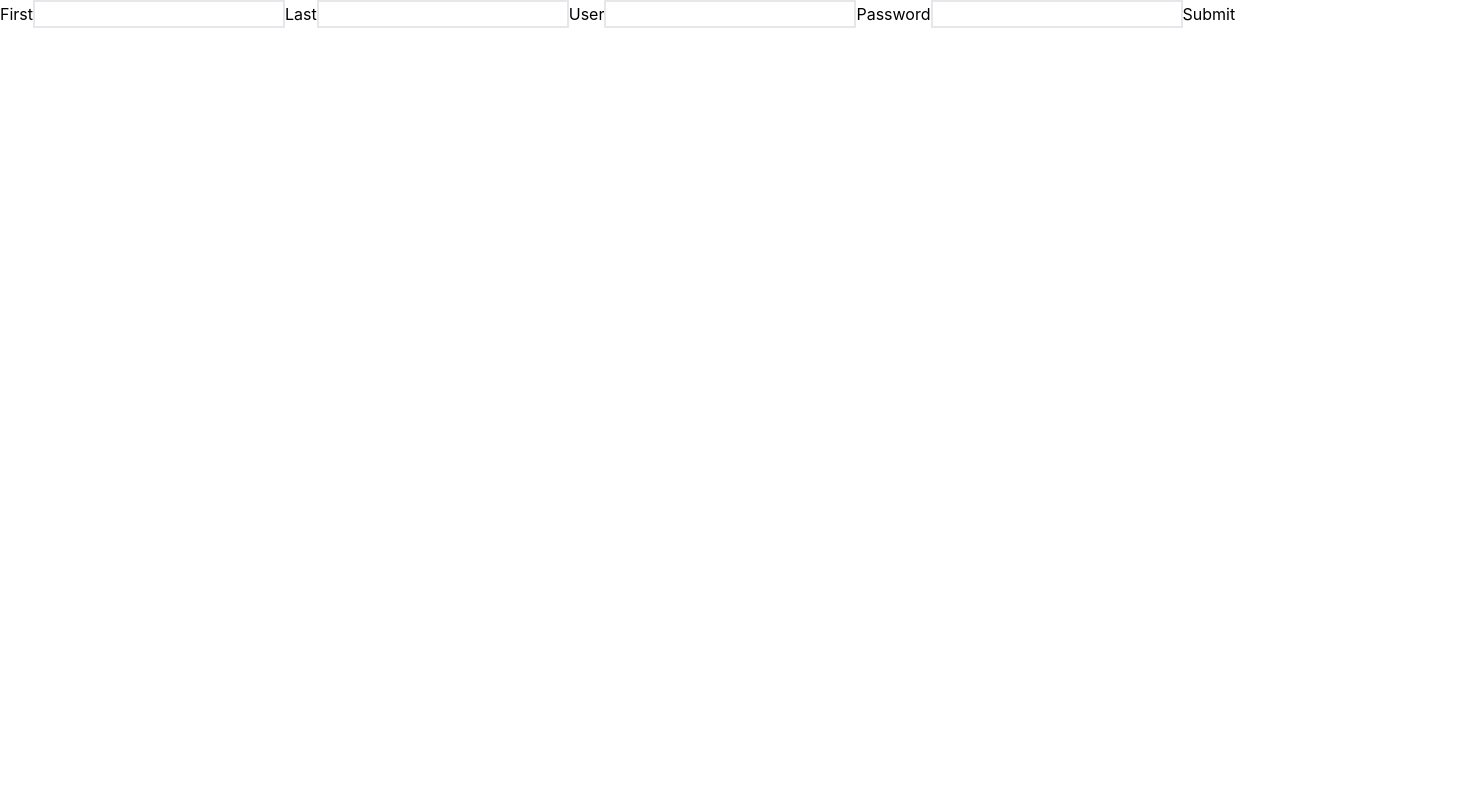
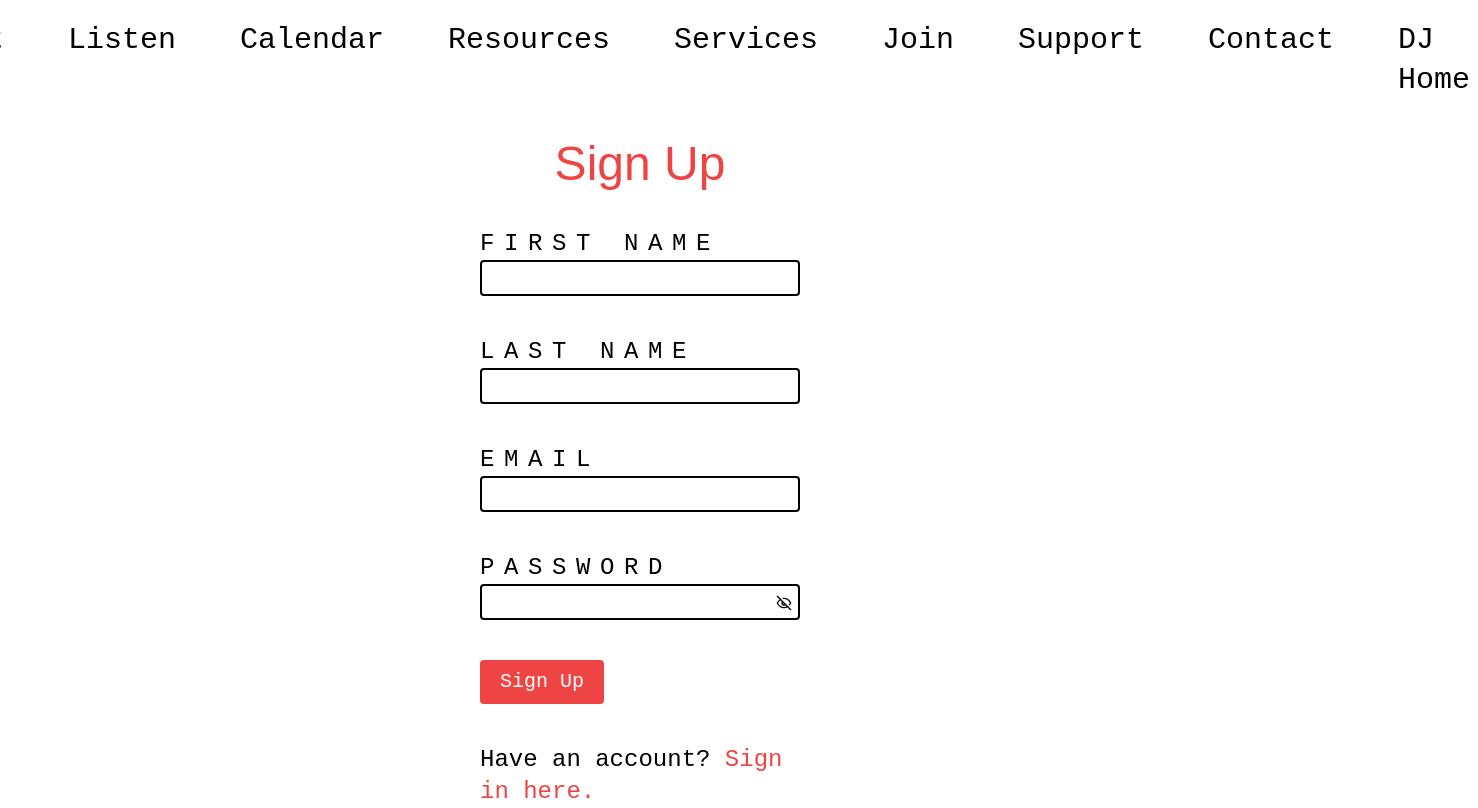
Before and after one commit to kwur/newer-kwur-site, a React (Create React App) app in the folder frontend/: page /signup in a window 1280 px wide. Shown: the whole page, 1478 px wide, since content can reach past the window. Built offline with nearby package versions, Linux system fonts and the light colour scheme; no server answers; a web font is replaced by a local one.

Commit message:
sign up page - styling and functionality

```diff
--- a/frontend/src/Components/Dashboard.js
+++ b/frontend/src/Components/Dashboard.js
@@ -27,7 +27,7 @@ const Dashboard = () => {
     <div className="flex justify-center">
         <div className="flex-col w-fit">
             <div className="font-header text-red-500 text-6xl pt-10 text-center">
-                {user?.firstName}'s Dashboard
+                { user && <span>{user.firstName}'s Dashboard</span>}  {/*  only show this once the user has loaded */}
             </div>
             <div className="text-red-500 font-subtitle text-4xl pt-10 text-center">
             </div>
--- a/frontend/src/Components/Login.js
+++ b/frontend/src/Components/Login.js
@@ -1,14 +1,17 @@
 import { useNavigate } from "react-router"
-import { useState } from "react"
+import { useEffect, useState } from "react"
 import { login } from "../utils/userUtils"
+import { Link } from "react-router-dom"
 import Header from "./Header"
 const Login = () => {
     const token = localStorage.getItem("token")
     const nav = useNavigate()
     const [showPassword, setShowPassword] = useState(false)
-    if(token) {
-        nav("/dashboard")
-    }
+    useEffect(() => {
+        if(localStorage.getItem("token"))  {
+            nav("/dj/dashboard")
+        }
+    })
     const handleLogin = (e) => {
         e.preventDefault()
         const username = e.target.username.value
@@ -35,14 +38,14 @@ const Login = () => {
                         Sign In
                     </div>
                     <div className="group flex flex-col pb-10 w-100">
-                        <label className="group-focus-within:text-red-500 pr-10 w-100 text-2xl font-subtitle" htmlFor="username">
-                            e m a i l
+                        <label className="tracking-mostwide group-focus-within:text-red-500 pr-10 w-100 text-2xl font-subtitle" htmlFor="username">
+                            EMAIL
                         </label>
                         <input id="username" type="text" className="font-mono rounded border-2 border-black focus:outline-red-500 p-1 w-100"/>
                     </div>
                     <div className="group flex flex-col pb-10 w-100">
-                        <label className="group-focus-within:text-red-500 pr-10 w-100 text-2xl font-subtitle" htmlFor="username">
-                            p a s s w o r d
+                        <label className="tracking-mostwide group-focus-within:text-red-500 pr-10 w-100 text-2xl font-subtitle" htmlFor="username">
+                            PASSWORD
                         </label>
                         <div className="flex flex-col w-100 relative">
                             <input type={`${showPassword === false ? "password" : "text"}`} id="password" className="font-mono rounded border-black border-2 group-focus:text-red-500 focus:outline-red-500 p-1 w-100"/>
@@ -53,7 +56,10 @@ const Login = () => {
                             </span>
                         </div>
                     </div>
-                    <input className="font-subtitle w-fit bg-red-500 px-5 py-2 text-xl hover:bg-red-600 hover:text-white hover:cursor-pointer rounded font-subtitle" type="submit"/>
+                    <input value="Sign In" className="font-subtitle w-fit bg-red-500 px-5 py-2 text-xl text-white hover:bg-red-700 hover:cursor-pointer rounded font-subtitle" type="submit"/>
+                    <div className="font-subtitle pt-10 text-2xl">
+                        No account? <Link className="text-red-500 hover:text-3xl hover:text-red-600" to="/signup">Sign up here.</Link>
+                    </div>
                 </div>
             </form>
         </div>
--- a/frontend/src/Components/Scheduler.js
+++ b/frontend/src/Components/Scheduler.js
@@ -2,12 +2,18 @@ import { useEffect, useState } from "react"
 import CreateShow from "./CreateShow"
 import Header from "./Header"
 import { findShowForUser } from "../utils/showUtils"
+import { useNavigate } from "react-router-dom"
 
 const Scheduler = () => {
     const [show, setShow] = useState(undefined)
+    const navigate = useNavigate()
     useEffect(() => {
         if(!show) {
             findShowForUser().then(result => {
+                if(result === 1) {
+                    // user is not logged in
+                    navigate("/login")
+                }
                 setShow(result)
             }).catch(e => console.log(e))
         }
@@ -15,6 +21,7 @@ const Scheduler = () => {
     return (
         <>
             <Header />
+            { console.log(show)}
             {show ?
             <>
                 You already have a show scheduled!
--- a/frontend/src/Components/Signup.js
+++ b/frontend/src/Components/Signup.js
@@ -1,13 +1,21 @@
 import { useNavigate } from "react-router-dom"
-import { signup } from "../utils/userUtils"
+import { login, signup } from "../utils/userUtils"
+import Header from "./Header"
+import { Link } from "react-router-dom"
+import { useState } from "react"
 const Signup = () => {
     const navigate = useNavigate()
+    const [showPassword, setShowPassword] = useState(false)
     const handleSignup = (e) => {
         e.preventDefault()
         const firstName = e.target.firstname.value
         const lastName = e.target.lastname.value
         const username = e.target.username.value
         const password = e.target.password.value
+        if(username.indexOf("@") < 0 || username.indexOf(".") < 0) {
+            alert("Please choose a valid email.")
+            return
+        }
         signup(firstName, lastName, username, password).then(result => {
             console.log("Login result", result)
             if(result === false) {
@@ -17,22 +25,71 @@ const Signup = () => {
                 alert("user already exists. sorry buddy")
             }
             else {
+                login(username, password).then(r => {
+                    if(r) {
                         navigate("/dj/dashboard")
                     }
-        })
+                }).catch(e => console.log(e))
+            }
+        }).catch(e => console.log(e))
     }
     return (<>
+        <Header />
+        <div className="flex justify-center pt-10">
         <form onSubmit={handleSignup}>
-            First
+        <div className="flex flex-col w-80">
+            <div className="font-header text-red-500 text-5xl text-center pb-10 ">
+                Sign Up
+            </div>
+            <div className="group flex flex-col pb-10 w-100">
+                <label className="tracking-mostwide group-focus-within:text-red-500 pr-10 w-100 text-2xl font-subtitle" htmlFor="username">
+                    FIRST NAME
+                </label>
+                <input id="firstname" type="text" className="font-mono rounded border-2 border-black focus:outline-red-500 p-1 w-100"/>
+            </div>
+            <div className="group flex flex-col pb-10 w-100">
+                <label className="tracking-mostwide group-focus-within:text-red-500 pr-10 w-100 text-2xl font-subtitle" htmlFor="username">
+                    LAST NAME
+                </label>
+                <input id="lastname" type="text" className="font-mono rounded border-2 border-black focus:outline-red-500 p-1 w-100"/>
+            </div>
+            <div className="group flex flex-col pb-10 w-100">
+                <label className="tracking-mostwide group-focus-within:text-red-500 pr-10 w-100 text-2xl font-subtitle" htmlFor="username">
+                    EMAIL
+                </label>
+                <input id="username" type="text" className="font-mono rounded border-2 border-black focus:outline-red-500 p-1 w-100"/>
+            </div>
+            <div className="group flex flex-col pb-10 w-100">
+                <label className="tracking-mostwide group-focus-within:text-red-500 pr-10 w-100 text-2xl font-subtitle" htmlFor="username">
+                    PASSWORD
+                </label>
+                <div className="flex flex-col w-100 relative">
+                    <input type={`${showPassword === false ? "password" : "text"}`} id="password" className="font-mono rounded border-black border-2 group-focus:text-red-500 focus:outline-red-500 p-1 w-100"/>
+                    <span className="right-2 top-[11px] absolute">
+                        <div className={showPassword === true ? "hover:cursor-pointer h-4 w-4 bg-no-repeat bg-show bg-cover": "hover:cursor-pointer h-4 w-4 bg-no-repeat bg-cover bg-hide"} onClick={() => setShowPassword(!showPassword)}>
+
+                        </div>
+                    </span>
+                </div>
+            </div>
+            <input value="Sign Up" className="font-subtitle w-fit bg-red-500 px-5 py-2 text-white text-xl hover:bg-red-700 hover:text-white hover:cursor-pointer rounded font-subtitle" type="submit"/>
+            <div className="font-subtitle pt-10 text-2xl">
+                Have an account? <Link className="text-red-500 hover:text-3xl hover:text-red-600" to="/login">Sign in here.</Link>
+            </div>
+       </div>
+    </form>
+            {/* <form onSubmit={handleSignup}>
+                First Name
                 <input id="firstname" type="text" className="border-2" />
-            Last
+                Last Name
                 <input id="lastname" type="text"  className="border-2"/>
-            User
+                Email
                 <input id="username" type="text"  className="border-2"/>
                 Password
                 <input id="password" type="password" className="border-2"/>
                 <input type="submit"/>
-        </form>
+            </form> */}
+        </div>
     </>)
 }
 export default Signup
--- a/frontend/src/utils/userUtils.js
+++ b/frontend/src/utils/userUtils.js
@@ -7,15 +7,16 @@ const url = "http://localhost:3001"
  * @returns true if successful, false otherwise
  */
 export function login(username, password) {
-    const token = localStorage.getItem("token")
-    if(token) {
-        return Promise.resolve(true)
-    }
+    // const token = localStorage.getItem("token")
+    // if(token ) {
+    //     return Promise.resolve(true)
+    // }
     return axios.post(url + "/users/login", {
         email: username,
         password: password
     }).then(result => {
         // if(result.data.)
+        console.log(result)
         if(result.status === 200) {
             const newToken = result.data.token
             localStorage.setItem("token", newToken)
--- a/frontend/tailwind.config.js
+++ b/frontend/tailwind.config.js
@@ -9,6 +9,9 @@ module.exports = {
       // subtitle: ["devils-haircut", "sans-serif"],
       mono: ['"Kode Mono"', 'monospace'],
       header: ["burnaby-stencil", 'sans-serif'],
+    },
+    letterSpacing: {
+      mostwide: "0.4em"
     },
     extend: {
       backgroundImage: {
```
Also changed, not shown: 2 other files (tests, documents, lock files or other folders). Lines whose indentation alone changed are shown as unchanged.
